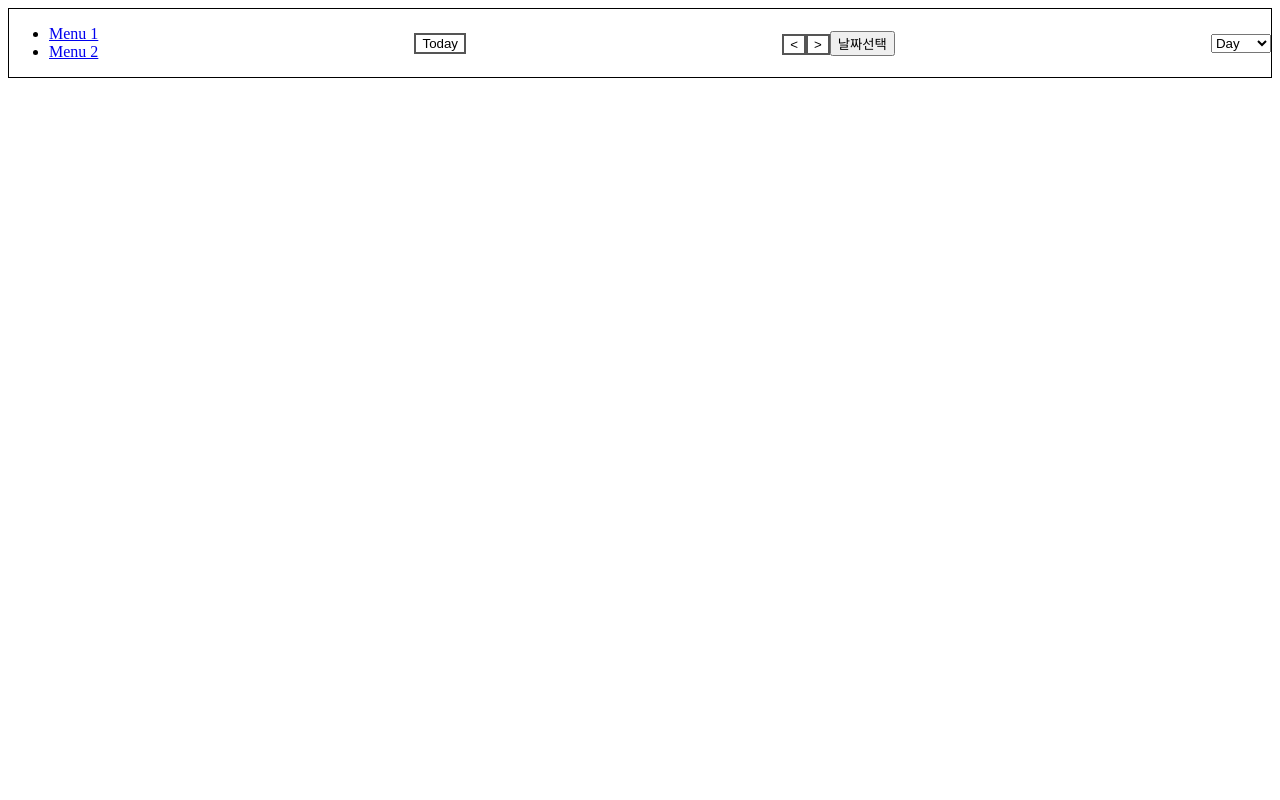
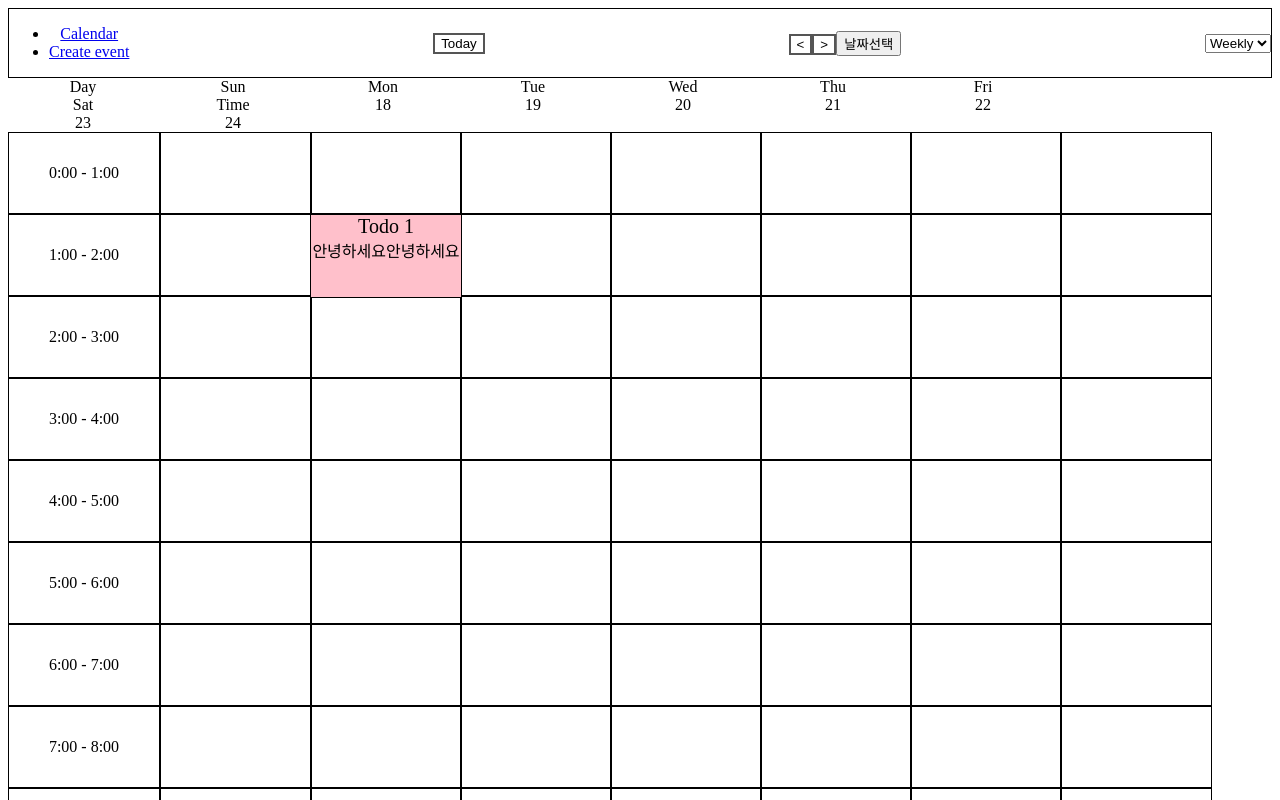
Before and after one commit to chiwon1/calendar-viewer, a React (Create React App) app: page /calendar in a window 1280 px wide. Shown: the top 800 px of the page. Built offline with nearby package versions, Linux system fonts and the light colour scheme.

Commit message:
Feat: implement selector to switch calendar type

```diff
--- a/src/app/App.js
+++ b/src/app/App.js
@@ -1,18 +1,27 @@
 import React from "react";
-import { Route, Switch } from "react-router-dom";
+import { Redirect, Route, Switch } from "react-router-dom";
 
 import Header from "../common/components/Header/Header";
-// import Daily from "../common/components/Calendar/Daily/Daily";
+import Daily from "../common/components/Calendar/Daily/Daily";
 import Weekly from "../common/components/Calendar/Weekly/Weekly";
+import { useSelector } from 'react-redux';
+import { WEEKLY } from '../features/constant';
 
 function App() {
+  const { calendarType } = useSelector((state) => state.calendar);
+  console.log('calendarType', calendarType);
+
   return (
     <div>
       <Header />
       <Switch>
-        <Route path="/" exact>
-          {/* <Daily /> */}
-          <Weekly />
+        <Route exact path="/">
+          <Redirect to="/calendar" />
+        </Route>
+        <Route path="/calendar" >
+          {calendarType === WEEKLY ?
+            <Weekly /> : <Daily />
+          }
         </Route>
         <Route path="/event">
           <div>Event</div>
--- a/src/common/components/Calendar/Weekly/Weekly.js
+++ b/src/common/components/Calendar/Weekly/Weekly.js
@@ -55,7 +55,6 @@ function Weekly() {
   const [data, setData] = useState(events);
 
   const { currentSunday } = useSelector((state) => state.calendar);
-
 
   const weekDateList = ["Time"];
 
--- a/src/common/components/Header/Header.js
+++ b/src/common/components/Header/Header.js
@@ -2,7 +2,8 @@ import React from 'react';
 import { useDispatch } from 'react-redux';
 import { Link } from 'react-router-dom';
 import styled from "styled-components";
-import { showLastWeek, showNextWeek } from '../../../features/calendar/actions';
+import { showLastWeek, showNextWeek, showDailyCalendar, showWeeklyCalendar } from '../../../features/calendar/actions';
+import { DAILY, WEEKLY } from '../../../features/constant';
 
 const Wrapper = styled.div`
   header {
@@ -31,14 +32,18 @@ const Wrapper = styled.div`
     color: black;
     border: 2px solid #555555;
   }
-
-  .selector {
-  }
 `;
 
-// TODO: Create your own header.
 function Header () {
   const dispatch = useDispatch();
+
+  const onChangeCalendarTypeSelector = (event) => {
+    if (event.target.value === DAILY) {
+      dispatch(showDailyCalendar());
+    } else {
+      dispatch(showWeeklyCalendar());
+    }
+  };
 
   return (
     <Wrapper>
@@ -46,14 +51,12 @@ function Header () {
         <div className="menu-selector">
           <nav>
             <ul>
-              <li><Link to='/'>Menu 1</Link></li>
-              <li><Link to='/event'>Menu 2</Link></li>
+              <li><Link to='/'>Calendar</Link></li>
+              <li><Link to='/event'>Create event</Link></li>
             </ul>
           </nav>
         </div>
-
         <button className="today-button">Today</button>
-
         <div className="back-forward">
           <button
             className="back-forward-button"
@@ -69,15 +72,12 @@ function Header () {
           </button>
             <button value="날짜">날짜선택</button>
         </div>
-
         <div className="selector">
-          <select>
-            <option value="day">Day</option>
-            <option value="week">Week</option>
-            <option value="month">Month</option>
+          <select onChange={onChangeCalendarTypeSelector}>
+            <option value={WEEKLY}>{WEEKLY}</option>
+            <option value={DAILY}>{DAILY}</option>
           </select>
         </div>
-
       </header>
     </Wrapper>
   );
--- a/src/features/calendar/actions.js
+++ b/src/features/calendar/actions.js
@@ -1,4 +1,4 @@
-import { SHOW_LAST_WEEK, SHOW_NEXT_WEEK } from "./types";
+import { SHOW_LAST_WEEK, SHOW_NEXT_WEEK, SHOW_DAILY_CALENDAR, SHOW_WEEKLY_CALENDAR } from "./types";
 
 export function showLastWeek() {
   return { type: SHOW_LAST_WEEK };
@@ -7,3 +7,11 @@ export function showLastWeek() {
 export function showNextWeek() {
   return { type: SHOW_NEXT_WEEK };
 }
+
+export function showDailyCalendar() {
+  return { type: SHOW_DAILY_CALENDAR };
+}
+
+export function showWeeklyCalendar() {
+  return { type: SHOW_WEEKLY_CALENDAR };
+}
--- a/src/features/calendar/reducers.js
+++ b/src/features/calendar/reducers.js
@@ -1,5 +1,6 @@
-import { SHOW_LAST_WEEK, SHOW_NEXT_WEEK } from "./types";
+import { SHOW_LAST_WEEK, SHOW_NEXT_WEEK, SHOW_DAILY_CALENDAR, SHOW_WEEKLY_CALENDAR } from "./types";
 import { cloneDeep } from "lodash";
+import { DAILY, WEEKLY } from '../constant';
 
 const today = new Date();
 
@@ -10,6 +11,7 @@ const initialState = {
   today: today,
   currentDate: today,
   currentSunday: thisSunday,
+  calendarType: WEEKLY,
   // displayedMonth: today.getMonth(),
 };
 
@@ -19,7 +21,6 @@ export default function calendarReducer(state = initialState, action) {
       const newState = cloneDeep(state);
 
       const nextSunday = new Date(newState.currentSunday);
-
       nextSunday.setDate(nextSunday.getDate() - 7);
       newState.currentSunday = nextSunday;
 
@@ -35,6 +36,20 @@ export default function calendarReducer(state = initialState, action) {
 
       return newState;
     }
+    case SHOW_DAILY_CALENDAR: {
+      const newState = cloneDeep(state);
+
+      newState.calendarType = DAILY;
+
+      return newState;
+    }
+    case SHOW_WEEKLY_CALENDAR: {
+      const newState = cloneDeep(state);
+
+      newState.calendarType = WEEKLY;
+
+      return newState;
+    }
     default:
       return cloneDeep(state);
   }
--- a/src/features/calendar/types.js
+++ b/src/features/calendar/types.js
@@ -2,14 +2,18 @@ export const SHOW_NEXT_WEEK = "app/calendar/SHOW_NEXT_WEEK";
 
 export const SHOW_LAST_WEEK = "app/calendar/SHOW_LAST_WEEK";
 
-export const GET_EVENT_BY_ID = "GET_EVENT_BY_ID";
+export const SHOW_DAILY_CALENDAR = "SHOW_DAILY_CALENDAR";
 
-export const DELETE_EVENT = "DELETE_EVENT";
+export const SHOW_WEEKLY_CALENDAR = "SHOW_WEEKLY_CALENDAR";
 
-export const UPDATE_EVENT = "UPDATE_EVENT";
+// export const GET_EVENT_BY_ID = "GET_EVENT_BY_ID";
 
-export const CREATE_EVENT = "CREATE_EVENT";
+// export const DELETE_EVENT = "DELETE_EVENT";
 
-export const GET_EVENTS_BY_DATE = "GET_EVENTS_BY_DATE";
+// export const UPDATE_EVENT = "UPDATE_EVENT";
 
-export const GET_EVENTS_BY_WEEK = "GET_EVENTS_BY_WEEK";
+// export const CREATE_EVENT = "CREATE_EVENT";
+
+// export const GET_EVENTS_BY_DATE = "GET_EVENTS_BY_DATE";
+
+// export const GET_EVENTS_BY_WEEK = "GET_EVENTS_BY_WEEK";
--- /dev/null
+++ b/src/features/constant.js
@@ -0,0 +1,3 @@
+export const DAILY = "Daily";
+
+export const WEEKLY = "Weekly";
--- a/src/mockData.js
+++ b/src/mockData.js
@@ -1,6 +1,5 @@
-
 const events = [
-  { id: 1, day: 1, startTime: 1, endTime: 2, title: "Todo 1", description: "description1" },
+  { id: 1, day: 1, startTime: 1, endTime: 2, title: "Todo 1", description: "안녕하세요안녕하세요" },
   { id: 2, day: 4, startTime: 15, endTime: 17, title: "Todo 2", description: "description2" },
   { id: 3, day: 2, startTime: 13, endTime: 17, title: "Todo 3", description: "description3" },
 ];
```
